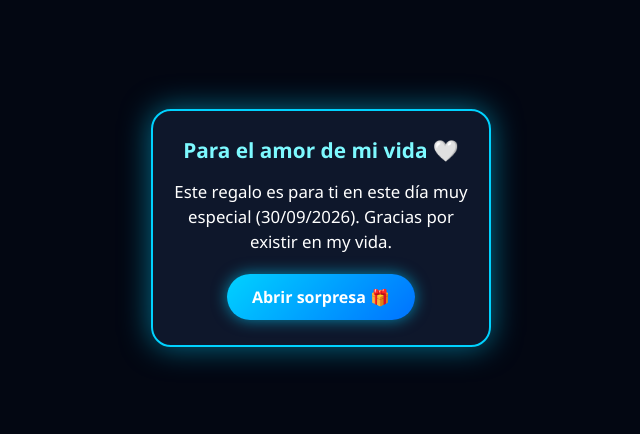
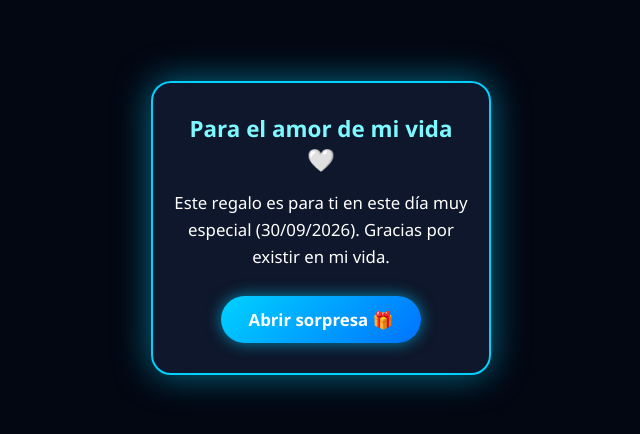
Before and after one commit to esmeglp0112-star/Regalo-Hotwheels, a plain HTML site: page index.html in a window 1280 px wide. Shown: the part 172-606 px from the top of the page, without its empty margins (319-959 px from the left). Drawn offline with Linux system fonts and the light colour scheme.

Commit message:
Update index.html

```diff
--- a/index.html
+++ b/index.html
@@ -3,7 +3,7 @@
 <head>
     <meta charset="UTF-8">
     <meta name="viewport" content="width=device-width, initial-scale=1.0">
-    <title>Feliz Día de los Carritos Hot Wheels 🚗💙 v2</title>
+    <title>Feliz Día de los Carritos Hot Wheels 🚗💙</title>
     <style>
         * {
             margin: 0;
@@ -24,7 +24,7 @@
             text-align: center;
             position: relative;
         }
-        /* Pantalla de bienvenida con tu dedicatoria */
+        /* Pantalla de bienvenida inicial */
         #welcome-screen {
             position: fixed;
             top: 0;
@@ -38,39 +38,43 @@
             justify-content: center;
             z-index: 100;
             padding: 20px;
-            transition: opacity 0.6s ease;
+            transition: opacity 0.8s ease;
         }
         .welcome-card {
             background: rgba(15, 25, 45, 0.95);
             border: 2px solid #00d2ff;
-            padding: 25px 20px;
+            padding: 30px 20px;
             border-radius: 20px;
             max-width: 90%;
             width: 340px;
-            box-shadow: 0 0 30px rgba(0, 210, 255, 0.5);
+            box-shadow: 0 0 35px rgba(0, 210, 255, 0.5);
             text-align: center;
         }
         .welcome-card h2 {
             color: #7df9ff;
-            font-size: 1.3rem;
+            font-size: 1.4rem;
             margin-bottom: 15px;
         }
         .welcome-card p {
             color: #ffffff;
             font-size: 1.05rem;
-            line-height: 1.5;
-            margin-bottom: 20px;
+            line-height: 1.6;
+            margin-bottom: 25px;
         }
         .open-btn {
             background: linear-gradient(135deg, #00d2ff, #0072ff);
             color: white;
             border: none;
-            padding: 12px 25px;
+            padding: 12px 28px;
             border-radius: 25px;
-            font-size: 1rem;
+            font-size: 1.05rem;
             font-weight: bold;
             cursor: pointer;
             box-shadow: 0 0 15px rgba(0, 210, 255, 0.6);
+            transition: transform 0.2s;
+        }
+        .open-btn:active {
+            transform: scale(0.95);
         }
 
         /* Contenido principal */
@@ -98,8 +102,8 @@
             justify-content: center;
         }
         .bouquet-box {
-            font-size: 85px;
-            filter: drop-shadow(0 0 25px #00d2ff);
+            font-size: 80px;
+            filter: drop-shadow(0 0 20px #00d2ff);
             animation: pulse-bouquet 2s infinite alternate;
         }
         @keyframes pulse-bouquet {
@@ -150,17 +154,16 @@
 </head>
 <body>
 
-    <!-- Música romántica enlazada -->
+    <!-- Música de fondo romántica -->
     <audio id="bg-music" loop>
-        <source src="https://actions.google.com/sounds/v1/ambiences/rain_heavy.ogg" type="audio/ogg">
         <source src="https://cdn.pixabay.com/download/audio/2022/05/27/audio_1808fbf756.mp3" type="audio/mpeg">
     </audio>
 
-    <!-- Pantalla de bienvenida con tu fecha -->
+    <!-- Pantalla Inicial con la dedicatoria -->
     <div id="welcome-screen">
         <div class="welcome-card">
             <h2>Para el amor de mi vida 🤍</h2>
-            <p>Este regalo es para ti en este día muy especial (30/09/2026). Gracias por existir en my vida.</p>
+            <p>Este regalo es para ti en este día muy especial (30/09/2026). Gracias por existir en mi vida.</p>
             <button class="open-btn" onclick="startExperience()">Abrir sorpresa 🎁</button>
         </div>
     </div>
@@ -172,7 +175,7 @@
 
     <div class="bouquet-section">
         <div class="bouquet-box">
-            <span>💙💐✨</span>
+            <span>💐</span>
         </div>
     </div>
 
@@ -183,13 +186,13 @@
     <script>
         function startExperience() {
             const music = document.getElementById('bg-music');
-            music.play().catch(err => console.log("Audio play error:", err));
+            music.play().catch(e => console.log("Audio play blocked", e));
 
             const welcome = document.getElementById('welcome-screen');
             welcome.style.opacity = '0';
             setTimeout(() => {
                 welcome.style.display = 'none';
-            }, 600);
+            }, 800);
         }
 
         const messages = [
```
